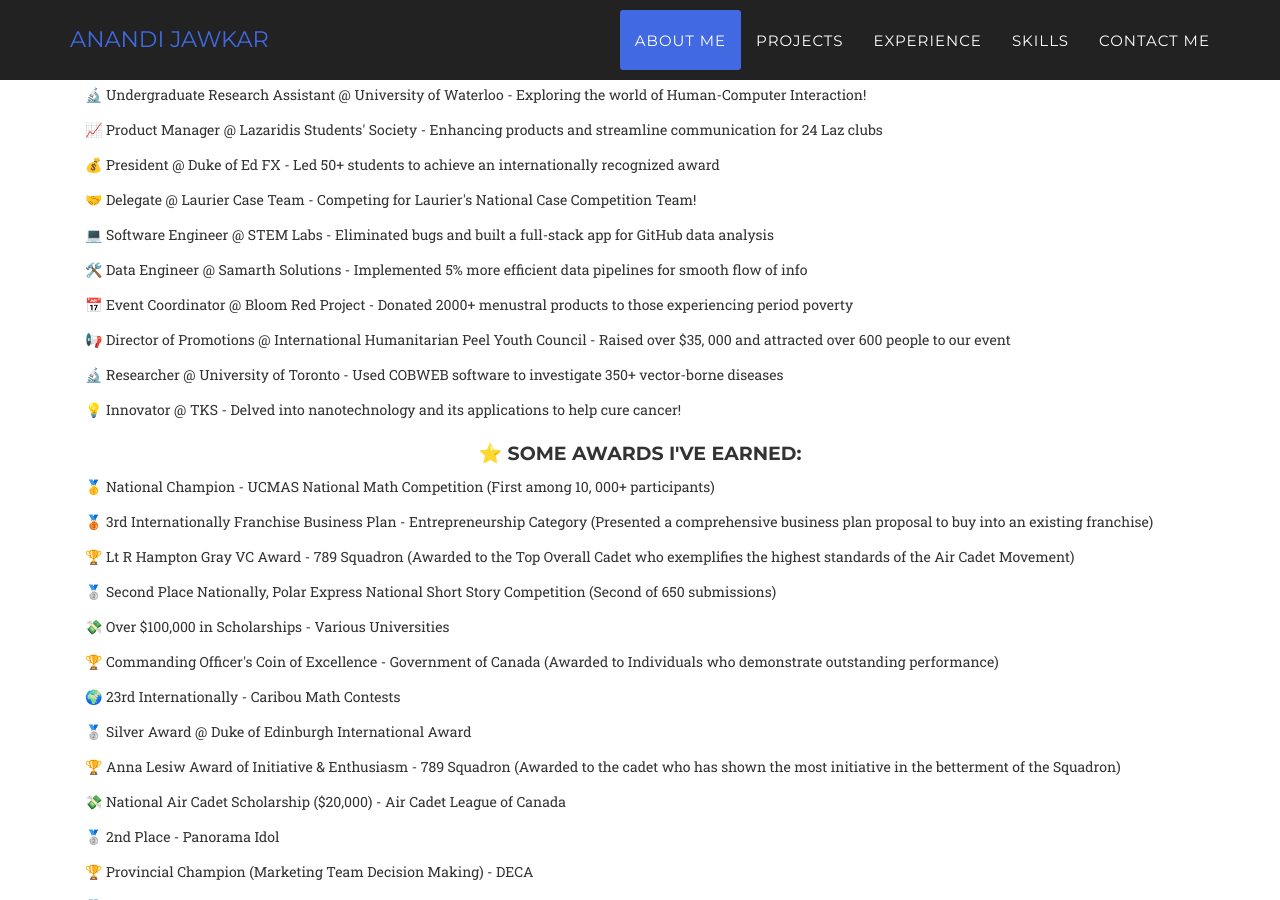
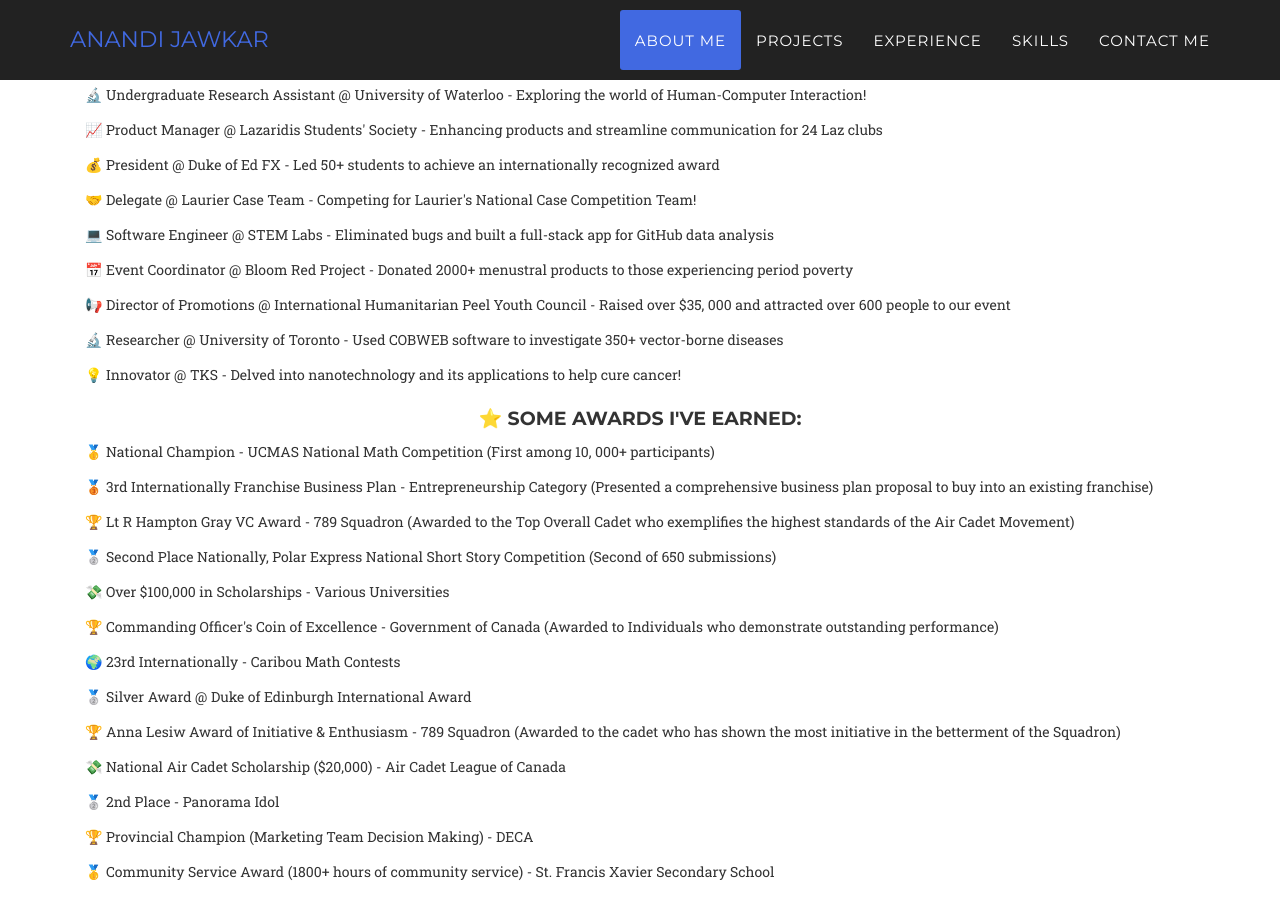
Before and after one commit to anandijawkar/aj, a Jekyll site: the page built from index.html, in a window 1280 px wide and 900 px high, scrolled down 1171 px. Built offline with Jekyll 4.4.1, drawn with Linux system fonts in a browser that asks for light colours; nearby versions of some CDN libraries; some web fonts are replaced; library files that are not in the unit come from our copies.

Commit message:
Update about-me.html

```diff
--- a/_includes/about-me.html
+++ b/_includes/about-me.html
@@ -21,7 +21,6 @@
                     <p>💰 President @ Duke of Ed FX - Led 50+ students to achieve an internationally recognized award</p>
                     <p>🤝 Delegate @ Laurier Case Team - Competing for Laurier's National Case Competition Team!</p>
                     <p>💻 Software Engineer @ STEM Labs - Eliminated bugs and built a full-stack app for GitHub data analysis</p>
-                    <p>🛠️ Data Engineer @ Samarth Solutions - Implemented 5% more efficient data pipelines for smooth flow of info</p>
                     <p>📅 Event Coordinator @ Bloom Red Project - Donated 2000+ menustral products to those experiencing period poverty</p>
                     <p>📢 Director of Promotions @ International Humanitarian Peel Youth Council - Raised over $35, 000 and attracted over 600 people to our event</p>
                     <p>🔬 Researcher @ University of Toronto - Used COBWEB software to investigate 350+ vector-borne diseases</p>
```
